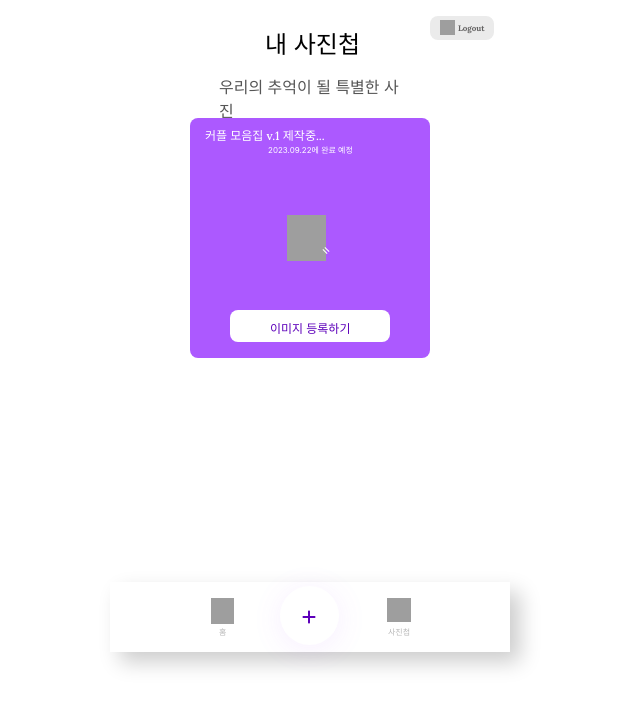
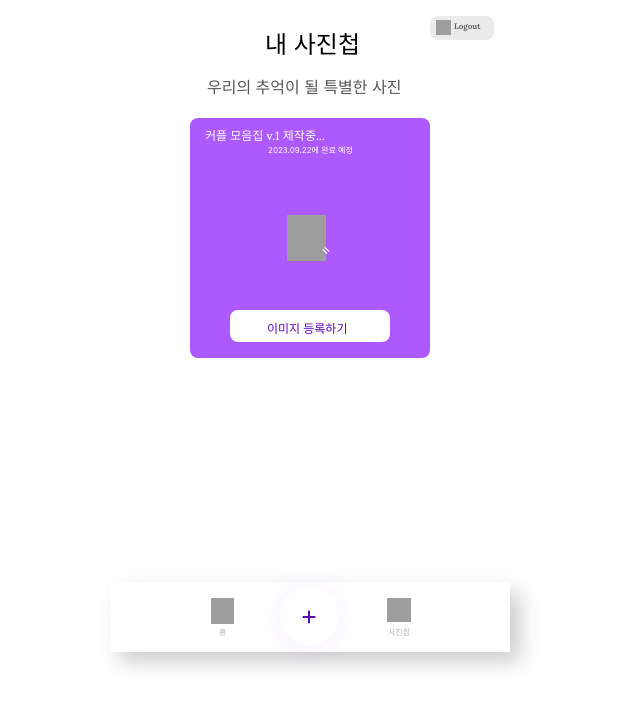
Before and after one commit to iznue/loveloveshot-react, a React (Create React App) app: page /album in a window 1280 px wide. Shown: the top 708 px of the page, without its empty margins (330-970 px from the left). Built offline with nearby package versions, Linux system fonts and the light colour scheme; grey boxes are pictures that could not be loaded.

Commit message:
feat: css 수정

```diff
--- a/package.json
+++ b/package.json
@@ -11,14 +11,14 @@
     "@testing-library/react": "^13.4.0",
     "@testing-library/user-event": "^13.5.0",
     "axios": "^1.5.0",
-    "bootstrap": "^5.3.1",
+    "bootstrap": "^5.3.2",
     "http-proxy-middleware": "^2.0.6",
     "net": "^1.0.2",
     "prop-types": "^15.8.1",
     "react": "^18.2.0",
     "react-dom": "^18.2.0",
     "react-dropzone": "^14.2.3",
-    "react-router-dom": "^6.15.0",
+    "react-router-dom": "^6.16.0",
     "react-scripts": "^5.0.1",
     "sass": "^1.67.0",
     "styled-components": "^6.0.8",
--- a/src/pages/album/album.css
+++ b/src/pages/album/album.css
@@ -147,12 +147,12 @@
   font-family: "Pretendard-Regular", Helvetica;
   font-size: 16px;
   font-weight: 400;
-  left: 0;
+  left: -12px;
   letter-spacing: 0;
   line-height: normal;
   position: absolute;
   top: 33px;
-  width: 182px;
+  width: 210px;
 }
 
 .album-index .overlap {
@@ -215,7 +215,7 @@
   font-family: "Lora", Helvetica;
   font-size: 12px;
   font-weight: 500;
-  left: 40px;
+  left: 37px;
   letter-spacing: 0;
   line-height: normal;
   position: absolute;
@@ -298,16 +298,16 @@
   font-family: "Lora", Helvetica;
   font-size: 8px;
   font-weight: 600;
-  left: 28px;
+  left: 24px;
   letter-spacing: 0;
   line-height: normal;
   position: absolute;
-  top: 7px;
+  top: 5px;
 }
 
 .album-index .padlock {
   height: 15px;
-  left: 10px;
+  left: 6px;
   position: absolute;
   top: 4px;
   width: 15px;
--- a/src/pages/rule/rule.css
+++ b/src/pages/rule/rule.css
@@ -250,12 +250,13 @@
   color: #b7b7b7;
   font-family: "Lora", Helvetica;
   font-size: 8px;
-  font-weight: 400;
-  left: 1px;
+  font-weight: 450;
+  left: -4px;
   letter-spacing: 0;
   line-height: normal;
   position: absolute;
   top: 28px;
+  width: 30px;
 }
 
 .rule-index .vector {
@@ -322,7 +323,7 @@
   font-family: "Lora", Helvetica;
   font-size: 8px;
   font-weight: 400;
-  left: 8px;
+  left: 6px;
   letter-spacing: 0;
   line-height: normal;
   position: absolute;
--- a/src/pages/standard/Standard.jsx
+++ b/src/pages/standard/Standard.jsx
@@ -67,8 +67,7 @@ const Standard = () => {
     <div className="standard-index">
       <div className="div">
         <TabBar className="tab-bar" />
-        <input type="submit" className="div-wrapper" />
-        <div className="text-wrapper-3">생성하기</div>
+        <input type="submit" className="div-wrapper text-wrapper-3" value="생성하기"/>
         <div className="view">
           <div className="ellipse" />
           <div className="text-wrapper-4">사진 업로드 약관 동의</div>
--- a/src/pages/standard/standard.css
+++ b/src/pages/standard/standard.css
@@ -139,14 +139,14 @@
   font-family: "Pretendard-SemiBold", Helvetica;
   font-size: 16px;
   font-weight: 600;
-  left: 112px;
+  left: 60px;
   letter-spacing: 0;
   line-height: normal;
   position: absolute;
   text-align: center;
-  top: 14px;
+  top: 668px;
   white-space: nowrap;
-  width: 56px;
+  width: 280px;
 }
 
 .standard-index .view {
@@ -161,9 +161,9 @@
   background-color: #d9d9d9;
   border-radius: 5px;
   height: 10px;
-  left: 0;
+  left: -15px;
   position: absolute;
-  top: 0;
+  top: -8px;
   width: 10px;
 }
 
@@ -172,11 +172,12 @@
   font-family: "Pretendard-Regular", Helvetica;
   font-size: 8px;
   font-weight: 400;
-  left: 18px;
+  left: 3px;
   letter-spacing: 0;
   line-height: normal;
   position: absolute;
-  top: 0;
+  top: -10px;
+  width: 100px;
 }
 
 .standard-index .overlap-wrapper {
@@ -313,7 +314,7 @@
   font-family: "Pretendard-Regular", Helvetica;
   font-size: 16px;
   font-weight: 400;
-  left: 0;
+  left: -12px;
   letter-spacing: 0;
   line-height: normal;
   position: absolute;
```
Also changed, not shown: 1 other file (tests, documents, lock files or other folders).
